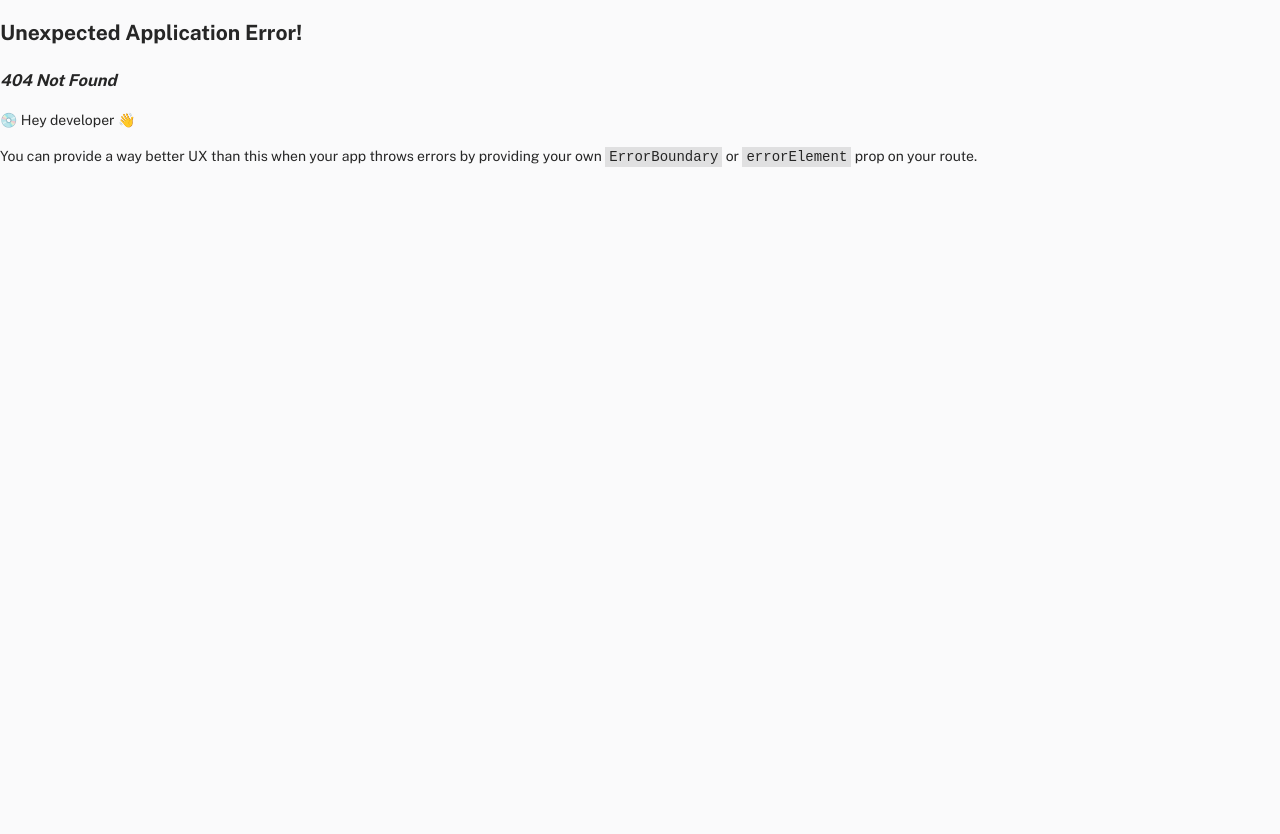
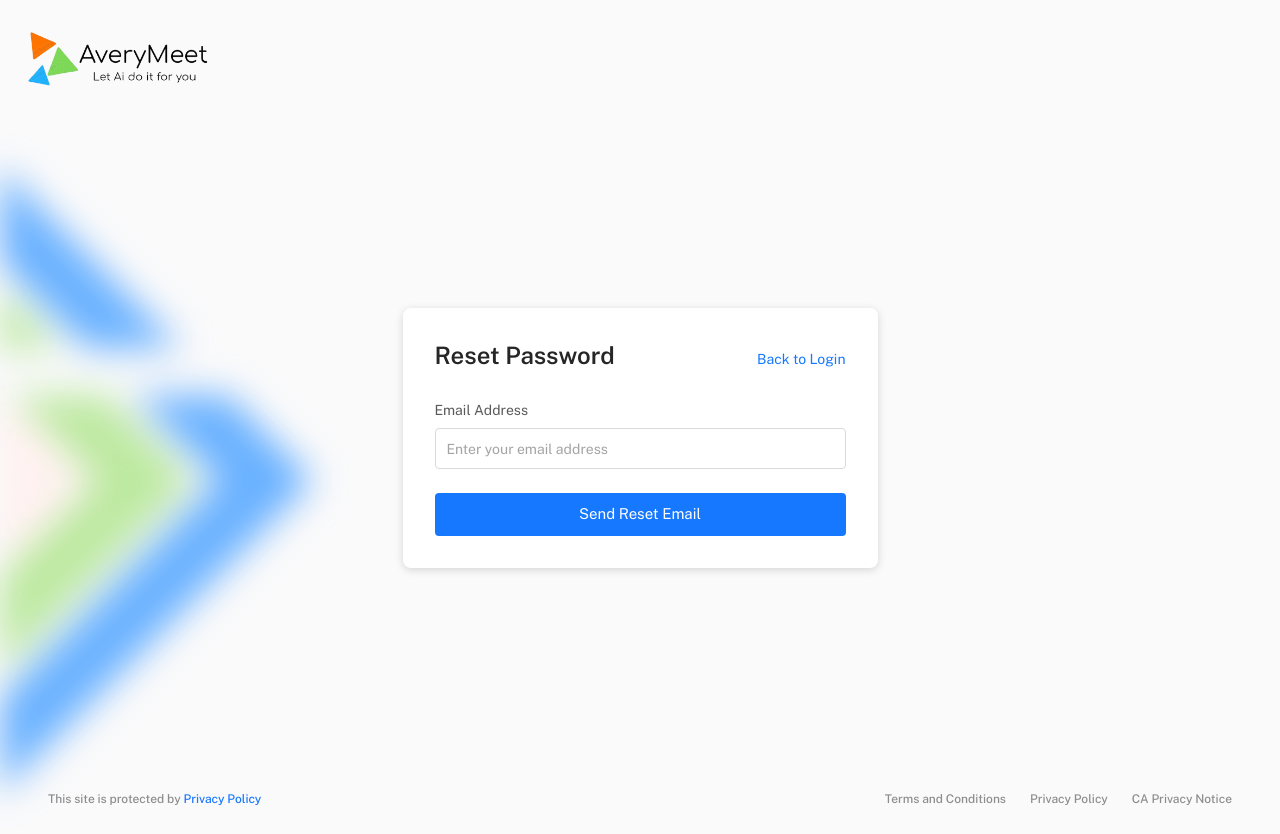
Before and after one commit to Sanchit777/AveryMeetf, a React (Vite) app: page /forgotpassword in a window 1280 px wide. Before the commit this address had no page. Before the commit the page ends 800 px from the top, so only its background shows below. Built offline with nearby package versions, Linux system fonts and the light colour scheme.

Commit message:
change in frontend

```diff
--- a/src/menu-items/page.jsx
+++ b/src/menu-items/page.jsx
@@ -23,6 +23,14 @@ const pages = {
       target: true
     },
     {
+      id: 'forgotpass1',
+      title: 'Forgot Password',
+      type: 'item',
+      url: '/forgotpassword',
+      icon: icons.ProfileOutlined,
+      target: true
+    },
+    {
       id: 'register1',
       title: 'Register',
       type: 'item',
--- /dev/null
+++ b/src/pages/authentication/ResetPassword.jsx
@@ -0,0 +1,32 @@
+import { Link } from 'react-router-dom';
+
+// material-ui
+import Grid from '@mui/material/Grid';
+import Stack from '@mui/material/Stack';
+import Typography from '@mui/material/Typography';
+
+// project import
+import AuthWrapper from './AuthWrapper';
+import AuthResetPassword from './auth-forms/AuthResetPassword';
+
+// ================================|| RESET PASSWORD ||================================ //
+
+export default function ResetPassword() {
+  return (
+    <AuthWrapper>
+      <Grid container spacing={3}>
+        <Grid item xs={12}>
+          <Stack direction="row" justifyContent="space-between" alignItems="baseline" sx={{ mb: { xs: -0.5, sm: 0.5 } }}>
+            <Typography variant="h3">Reset Password</Typography>
+            <Typography component={Link} to="/login" variant="body1" sx={{ textDecoration: 'none' }} color="primary">
+              Back to Login
+            </Typography>
+          </Stack>
+        </Grid>
+        <Grid item xs={12}>
+          <AuthResetPassword />
+        </Grid>
+      </Grid>
+    </AuthWrapper>
+  );
+}
--- a/src/pages/authentication/auth-forms/AuthLogin.jsx
+++ b/src/pages/authentication/auth-forms/AuthLogin.jsx
@@ -1,13 +1,12 @@
 import PropTypes from 'prop-types';
 import React from 'react';
 import { Link as RouterLink, useNavigate } from 'react-router-dom';
-import { signInWithEmailAndPassword } from "firebase/auth";
+import { signInWithEmailAndPassword } from 'firebase/auth';
 import { auth } from '../../../../firebase';
 
 // material-ui
 import Button from '@mui/material/Button';
-import Checkbox from '@mui/material/Checkbox';
-import FormControlLabel from '@mui/material/FormControlLabel';
+
 import FormHelperText from '@mui/material/FormHelperText';
 import Grid from '@mui/material/Grid';
 import Link from '@mui/material/Link';
@@ -16,7 +15,7 @@ import IconButton from '@mui/material/IconButton';
 import InputLabel from '@mui/material/InputLabel';
 import OutlinedInput from '@mui/material/OutlinedInput';
 import Stack from '@mui/material/Stack';
-import Typography from '@mui/material/Typography';
+
 import axios from 'axios';
 
 // third party
@@ -32,9 +31,7 @@ import AnimateButton from 'components/@extended/AnimateButton';
 import EyeOutlined from '@ant-design/icons/EyeOutlined';
 import EyeInvisibleOutlined from '@ant-design/icons/EyeInvisibleOutlined';
 
-
-export default function AuthLogin({ isDemo = false }) {
-  const [checked, setChecked] = React.useState(false);
+export default function AuthLogin() {
   const [showPassword, setShowPassword] = React.useState(false);
 
   const navigate = useNavigate();
@@ -64,19 +61,24 @@ export default function AuthLogin({ isDemo = false }) {
           try {
             const userCredential = await signInWithEmailAndPassword(auth, values.email, values.password);
             const user = userCredential.user;
-
+            // Check if the email is verified
+            if (!user.emailVerified) {
+              toast.error('Please verify your email address.');
+              setErrors({ submit: 'Email not verified. Please check your inbox.' });
+              return;
+            }
             const idToken = await user.getIdToken();
-            const response = await axios.post('https://avery-meet-pscj.vercel.app/verify-token', { idToken });
+            const response = await axios.post('https://9d8b-49-43-3-195.ngrok-free.app/verify-token', { idToken });
 
             if (response.status === 200) {
-              localStorage.setItem("id", user.uid);
+              localStorage.setItem('id', user.uid);
               navigate('/');
             } else {
-              toast.error("Invalid token or error in verification");
+              toast.error('Invalid token or error in verification');
             }
           } catch (error) {
-            toast.error("Invalid Credential");
-            setErrors({ submit: "Failed to log in or verify token." });
+            toast.error('Invalid Credential');
+            setErrors({ submit: 'Failed to log in or verify token.' });
           } finally {
             setSubmitting(false);
           }
@@ -155,9 +157,13 @@ export default function AuthLogin({ isDemo = false }) {
                     }
                     label={<Typography variant="h6">Keep me signed in</Typography>}
                   /> */}
-                  {/* <Link variant="h6" component={RouterLink} color="text.primary">
-                    Forgot Password?
-                  </Link> */}
+                  <Grid item xs={12} sx={{ mt: -1 }}>
+                    <Stack direction="row" justifyContent="space-between" alignItems="center" spacing={2}>
+                      <Link variant="h6" component={RouterLink} to="/forgotpassword" color="text.primary">
+                        Forgot Password?
+                      </Link>
+                    </Stack>
+                  </Grid>
                 </Stack>
               </Grid>
               {errors.submit && (
--- /dev/null
+++ b/src/pages/authentication/auth-forms/AuthResetPassword.jsx
@@ -0,0 +1,128 @@
+import PropTypes from 'prop-types';
+import React from 'react';
+import { useNavigate } from 'react-router-dom';
+import { sendPasswordResetEmail } from 'firebase/auth';
+import { auth } from '../../../../firebase';
+import { getFirestore, collection, query, where, getDocs } from 'firebase/firestore';
+
+// material-ui
+import Button from '@mui/material/Button';
+import FormHelperText from '@mui/material/FormHelperText';
+import Grid from '@mui/material/Grid';
+
+import InputLabel from '@mui/material/InputLabel';
+import OutlinedInput from '@mui/material/OutlinedInput';
+import Stack from '@mui/material/Stack';
+
+// third party
+import * as Yup from 'yup';
+import { Formik } from 'formik';
+import { ToastContainer, toast } from 'react-toastify';
+import 'react-toastify/dist/ReactToastify.css';
+
+// project import
+import AnimateButton from 'components/@extended/AnimateButton';
+
+export default function AuthResetPassword() {
+  const navigate = useNavigate();
+  const db = getFirestore(); // Initialize Firestore
+
+  return (
+    <>
+      <ToastContainer />
+      <Formik
+        initialValues={{
+          email: '',
+          submit: null
+        }}
+        validationSchema={Yup.object().shape({
+          email: Yup.string().email('Must be a valid email').max(255).required('Email is required')
+        })}
+        onSubmit={async (values, { setSubmitting, setErrors }) => {
+          try {
+            // Query Firestore to check if email exists
+            const q = query(collection(db, 'users'), where('email', '==', values.email));
+            const querySnapshot = await getDocs(q);
+
+            if (querySnapshot.empty) {
+              // Email not found in Firestore
+              toast.error('Email is not registered');
+              setErrors({ submit: 'Email is not registered.' });
+              return; // Stop further execution
+            }
+
+            // If the email exists in Firestore, proceed to send the reset email
+            await sendPasswordResetEmail(auth, values.email);
+            toast.success('Password reset email has been sent to your registered email address');
+            navigate('/login'); // Navigate to the login page after success
+
+          } catch (error) {
+            // Handle specific Firebase Auth errors
+            switch (error.code) {
+              case 'auth/invalid-email':
+                toast.error('Invalid email format');
+                setErrors({ submit: 'Invalid email format.' });
+                break;
+              case 'auth/user-not-found':
+                toast.error('Email is not registered'); // Should not reach here due to Firestore check
+                setErrors({ submit: 'Email is not registered.' });
+                break;
+              case 'auth/too-many-requests':
+                toast.error('Too many requests. Please try again later.');
+                setErrors({ submit: 'Too many requests. Please try again later.' });
+                break;
+              default:
+                toast.error('Error sending password reset email');
+                setErrors({ submit: 'Failed to send password reset email.' });
+                break;
+            }
+          } finally {
+            setSubmitting(false);
+          }
+        }}
+      >
+        {({ errors, handleBlur, handleChange, handleSubmit, isSubmitting, touched, values }) => (
+          <form noValidate onSubmit={handleSubmit}>
+            <Grid container spacing={3}>
+              <Grid item xs={12}>
+                <Stack spacing={1}>
+                  <InputLabel htmlFor="email-reset">Email Address</InputLabel>
+                  <OutlinedInput
+                    id="email-reset"
+                    type="email"
+                    value={values.email}
+                    name="email"
+                    onBlur={handleBlur}
+                    onChange={handleChange}
+                    placeholder="Enter your email address"
+                    fullWidth
+                    error={Boolean(touched.email && errors.email)}
+                  />
+                </Stack>
+                {touched.email && errors.email && (
+                  <FormHelperText error id="standard-weight-helper-text-email-reset">
+                    {errors.email}
+                  </FormHelperText>
+                )}
+              </Grid>
+              {errors.submit && (
+                <Grid item xs={12}>
+                  <FormHelperText error>{errors.submit}</FormHelperText>
+                </Grid>
+              )}
+              <Grid item xs={12}>
+                <AnimateButton>
+                  <Button disableElevation disabled={isSubmitting} fullWidth size="large" type="submit" variant="contained" color="primary">
+                    Send Reset Email
+                  </Button>
+                </AnimateButton>
+              </Grid>
+            </Grid>
+          </form>
+        )}
+      </Formik>
+    </>
+  );
+}
+
+AuthResetPassword.propTypes = { isDemo: PropTypes.bool };
--- a/src/pages/component-overview/typography.jsx
+++ b/src/pages/component-overview/typography.jsx
@@ -114,7 +114,7 @@ export default function ComponentTypography() {
         setUploadStatus('Uploading...');
 
         // Make API request to localhost:5000/transcribe
-        const response = await axios.post('https://avery-meet-pscj.vercel.app/transcribe', formData, {
+        const response = await axios.post('https://9d8b-49-43-3-195.ngrok-free.app/transcribe', formData, {
           headers: {
             'Content-Type': 'multipart/form-data',
           },
@@ -148,21 +148,24 @@ export default function ComponentTypography() {
   // Fetch uploads data from the API
   useEffect(() => {
     const fetchUploads = async () => {
-      if (!userId) return;
+      if (!userId) return; // Exit if userId is not available
+      setLoading(true); // Set loading to true before the API call
       try {
-        const response = await axios.post('https://avery-meet-pscj.vercel.app/uploads', {
+        const response = await axios.post('https://9d8b-49-43-3-195.ngrok-free.app/uploads', {
           user_id: userId, // Send user_id in the request body
         });
         console.log(response.data);
         // Update the uploads state with the response data
         setUploads(response.data);
-        setLoading(false);
       } catch (error) {
-        console.error('Error fetching uploads:', error);
+        // Improved error logging for clarity
+        console.error('Error fetching uploads:', error?.response?.data || error.message || error);
+      } finally {
+        // Ensure loading is set to false after the call, even on failure
         setLoading(false);
       }
     };
-    fetchUploads();
+    fetchUploads(); // Invoke the fetch function
   }, [userId]);
 
 const handleDeleteUpload = async (meetingId) => {
@@ -173,7 +176,7 @@ const handleDeleteUpload = async (meetingId) => {
 
     try {
       // Make API request to delete the meeting
-      const response = await axios.delete('https://avery-meet-pscj.vercel.app/delete_upload', {
+      const response = await axios.delete('https://9d8b-49-43-3-195.ngrok-free.app/delete_upload', {
         params: { user_id: userId, meeting_id: meetingId },
       });
 
--- a/src/pages/dashboard/index.jsx
+++ b/src/pages/dashboard/index.jsx
@@ -64,7 +64,7 @@ export default function DashboardDefault() {
   const fetchMeetings = async () => {
     setLoading(true);
     try {
-      const response = await axios.post('https://avery-meet-pscj.vercel.app/meetings', null, {
+      const response = await axios.post('https://9d8b-49-43-3-195.ngrok-free.app/meetings', null, {
         params: { user_id: userId }, // Pass user_id as a query parameter
       });
       setMeetings(response.data);
@@ -91,18 +91,20 @@ export default function DashboardDefault() {
 
   const handleMeetingClick = async (bot_id) => {
     setLoadingSummary(true);
-    setbot_id(bot_id)// Start showing loader
+    setbot_id(bot_id); // Start showing loader
     try {
-      const response = await axios.get(`https://avery-meet-pscj.vercel.app/meeting_data`, {
-        params: { bot_id, user_id: userId }  // Add user_id as a query parameter
+      // Make POST request to backend
+      const response = await axios.post('https://9d8b-49-43-3-195.ngrok-free.app/meeting_data', {
+        bot_id,
+        user_id: userId  // Pass user_id in the request body instead of query params
       });
       const data = response.data;
-      console.log(data)
+      console.log(data);
       if (data && data.bot_data && data.meeting_summary) {
         setSelectedBotData({
           bot_data: data.bot_data,
-          meeting_data: data.meeting_summary[0],
-          is_last_meeting: false, // Assuming the meeting_data is an array, taking the first element
+          meeting_data: data.meeting_summary[0], // Assuming the meeting_data is an array, taking the first element
+          is_last_meeting: false,
         });
       } else {
         console.error('Invalid data format received from backend.');
@@ -113,7 +115,6 @@ export default function DashboardDefault() {
       setLoadingSummary(false); // Stop showing loader
     }
   };
-
 
   const validateMeetingUrl = (url) => {
     // Example implementation, make sure yours covers all platforms
@@ -134,7 +135,7 @@ export default function DashboardDefault() {
 
 
 const sendBotToMeeting = async (meetingUrl) => {
-  const url = "https://avery-meet-pscj.vercel.app/start-meeting-bot"; // Replace with your Python backend URL
+  const url = "https://9d8b-49-43-3-195.ngrok-free.app/start-meeting-bot"; // Replace with your Python backend URL
 
   try {
     const response = await fetch(url, {
@@ -237,7 +238,7 @@ const sendBotToMeeting = async (meetingUrl) => {
 const handleLastMeetingFetch = async () => {
   setLoadingSummary(true); // Start showing loader
   try {
-    const response = await axios.post(`https://avery-meet-pscj.vercel.app/last_meeting_summary`, {
+    const response = await axios.post(`https://9d8b-49-43-3-195.ngrok-free.app/last_meeting_summary`, {
       user_id: userId  // Send user_id in the request body
     });
     const data = response.data;
--- a/src/routes/LoginRoutes.jsx
+++ b/src/routes/LoginRoutes.jsx
@@ -8,7 +8,7 @@ import MinimalLayout from 'layout/MinimalLayout';
 // render - login
 const AuthLogin = Loadable(lazy(() => import('pages/authentication/login')));
 const AuthRegister = Loadable(lazy(() => import('pages/authentication/register')));
-
+const AuthResetPassword = Loadable(lazy(()=> import('pages/authentication/ResetPassword')));
 // ==============================|| AUTH ROUTING ||============================== //
 
 const LoginRoutes = {
@@ -20,6 +20,10 @@ const LoginRoutes = {
       element: <AuthLogin />
     },
     {
+      path: '/forgotpassword',
+      element: <AuthResetPassword />
+    },
+    {
       path: '/register',
       element: <AuthRegister />
     }
```
Also changed, not shown: src/pages/authentication/auth-forms/AuthRegister.jsx (+51 -60 lines).
